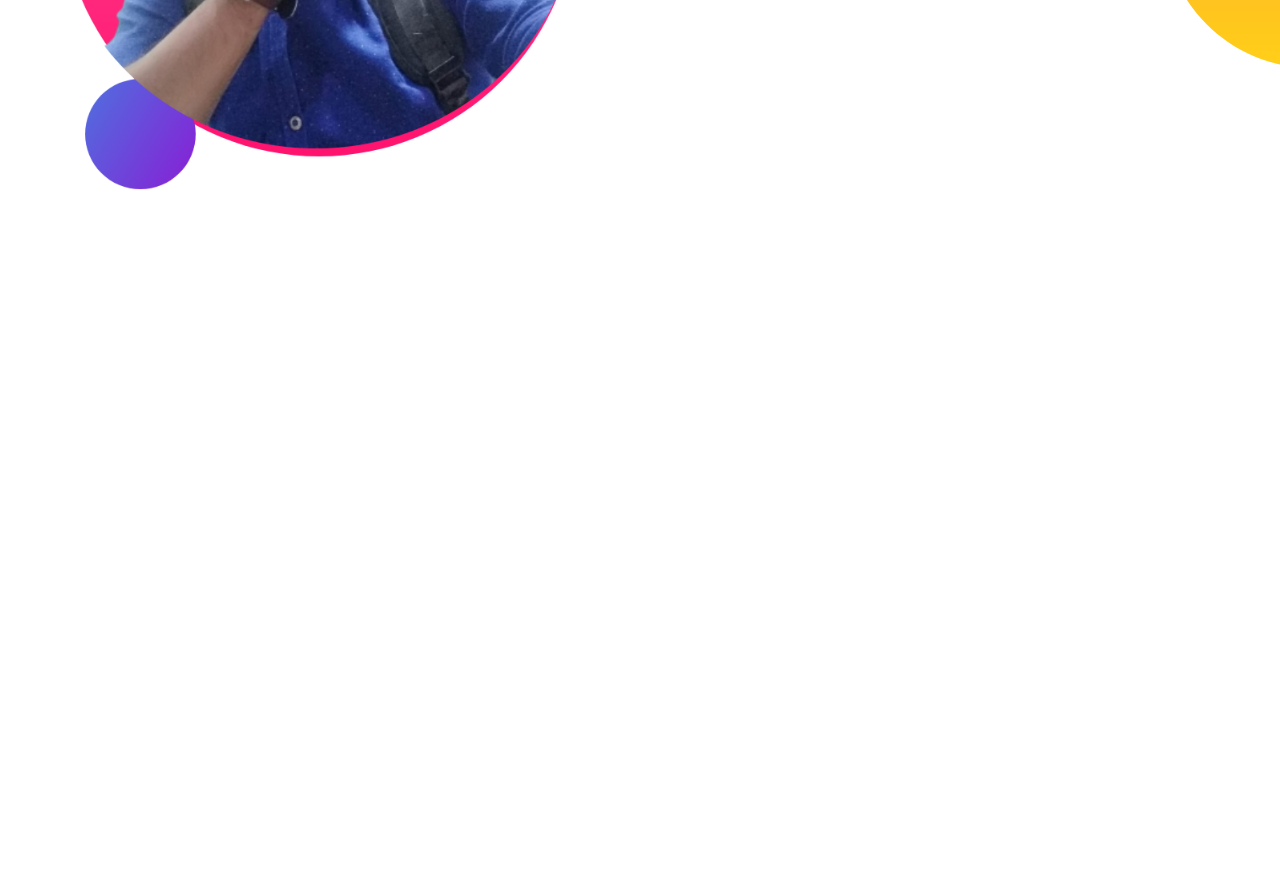
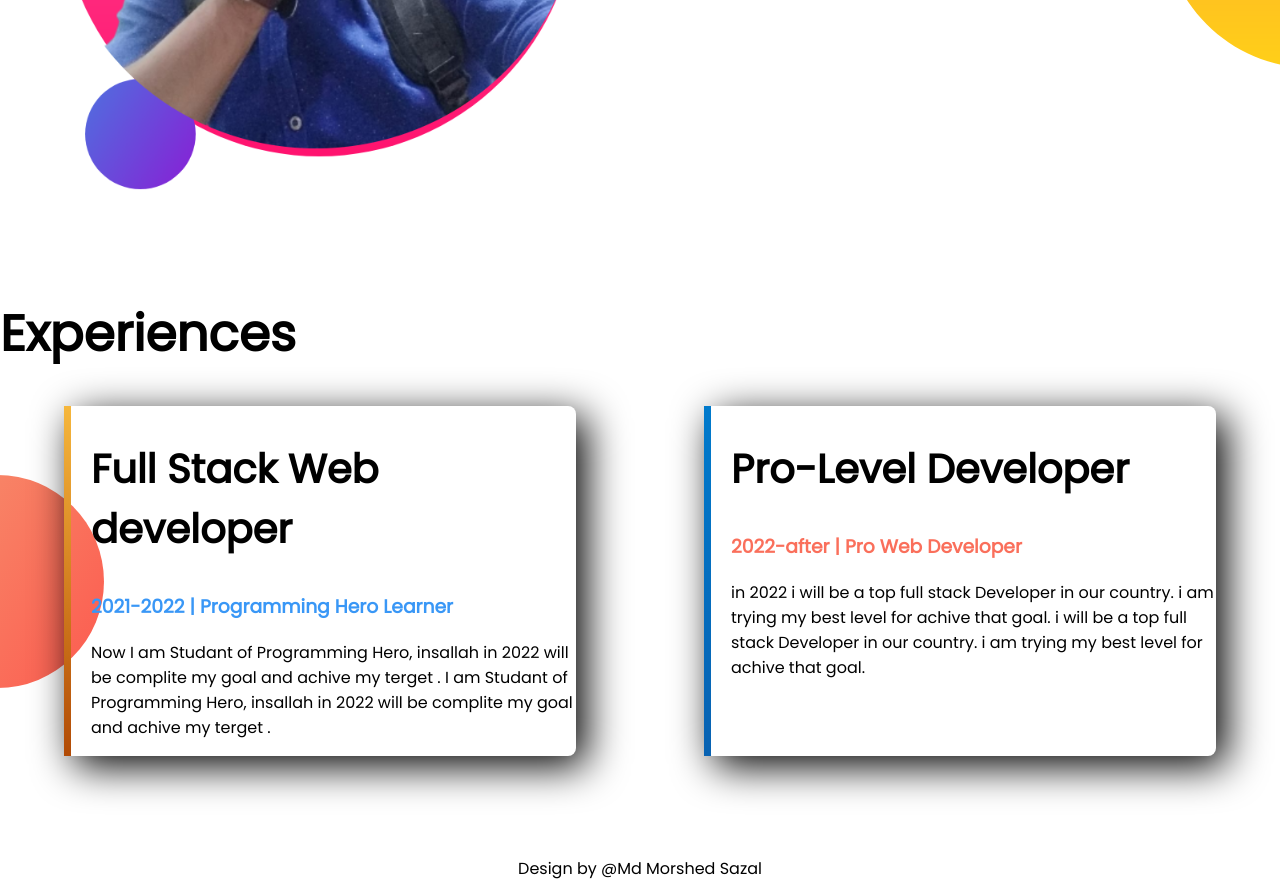
Before and after one commit to morshedsazal2021/website_design, a plain HTML site: page Morshed Sazal_Web design/index.html in a window 1280 px wide. Shown: the part 1033-1914 px from the top of the page. Before the commit the page ends 1330 px from the top, so only its background shows below. Drawn offline with Linux system fonts and the light colour scheme; a web font is replaced by a local one.

Commit message:
compite my desgine

```diff
--- a/Morshed Sazal_Web design/index.html
+++ b/Morshed Sazal_Web design/index.html
@@ -15,7 +15,7 @@
 </head>
 
 <body>
-    <section class="top_banner">
+    <section class="top_banner flaxible">
         <div class="half">
             <h1>WELCOME TO</h1>
             <h1><span class="header1">Morshed Sazal</span> Web-site</h1>
@@ -35,7 +35,7 @@
         </div>
     </section>
 
-    <section class="My_Dream">
+    <section class="middle-banner flaxible">
         <div class="half">
             <img src="images/sazal2.png" alt="">
         </div>
@@ -52,6 +52,33 @@
             <a class="link_buttom " target="blank" href="">My Resume</a>
         </div>
     </section>
+    <h1>Experiences</h1>
+    <section class="buttom-banner">
+
+        <div class="flaxible">
+            <div id="full" class="Experienc">
+                <h2>Full Stack Web developer</h2>
+                <h3 class="header2">2021-2022 | Programming Hero Learner</h3>
+                <p>Now I am Studant of Programming Hero, insallah in 2022 will be complite my goal and achive my terget
+                    . I
+                    am Studant of Programming Hero, insallah in 2022 will be complite my goal and achive my terget .</p>
+
+            </div>
+
+            <div id="pro" class="Experienc">
+                <h2>Pro-Level Developer</h2>
+                <h3 class="header1">2022-after | Pro Web Developer</h3>
+                <p>in 2022 i will be a top full stack Developer in our country. i am trying my best level for achive
+                    that
+                    goal. i will be a top full stack Developer in our country. i am trying my best level for achive that
+                    goal.
+
+                </p>
+
+            </div>
+        </div>
+    </section>
+    <footer>Design by @Md Morshed Sazal</footer>
 
 
 </body>
--- a/Morshed Sazal_Web design/style.css
+++ b/Morshed Sazal_Web design/style.css
@@ -8,11 +8,15 @@ h1 {
     font-size: 50px;
 }
 
+h2 {
+    font-size: 40px;
+}
+
 .header1 {
     color: #FA6F5B;
 }
 
-section {
+.flaxible {
     display: flex;
     margin-bottom: 100px;
 }
@@ -45,8 +49,44 @@ section {
     color: #3997F6;
 }
 
-.My_Dream {
+.middle-banner {
     background-image: url(images/dream-bg.png);
     background-repeat: no-repeat;
     background-position: right;
 }
+
+.buttom-banner {
+    background-image: url(images/exp-bg.png);
+    background-repeat: no-repeat;
+    background-position: left;
+}
+
+.Experienc {
+    width: 45%;
+    margin-left: 5%;
+    margin-right: 5%;
+    padding-left: 20px;
+    border-radius: 8px;
+    box-shadow: 10px 10px 40px black;
+
+}
+
+#full {
+    border-left: 7px solid;
+    border-image: linear-gradient(#f6b73c, #b14a05) 30;
+    border-image-slice: 1;
+
+}
+
+#pro {
+
+    border-left: 7px solid;
+    border-image: linear-gradient(#007ACC, #0862B2) 30;
+    border-image-slice: 1;
+
+
+}
+
+footer {
+    text-align: center;
+}
```
